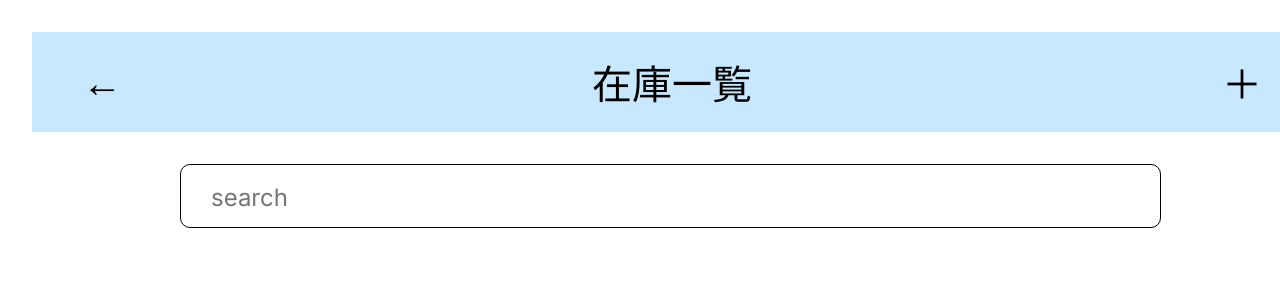
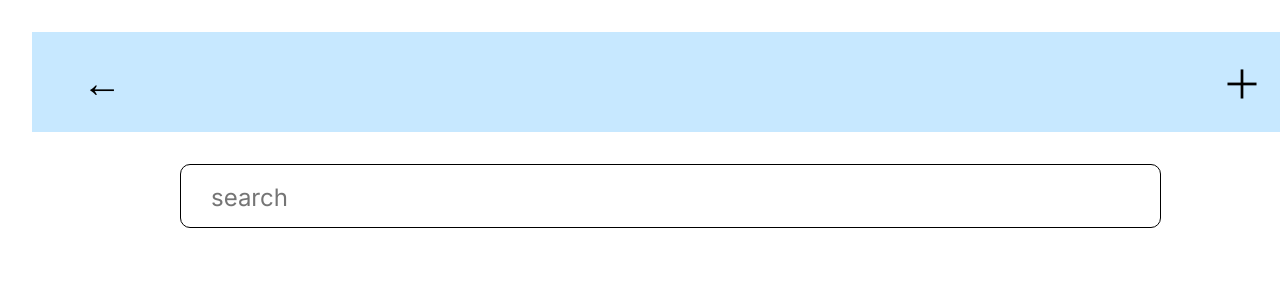
Before and after one commit to itc-s23011/Inventory-control, a Next.js app in the folder frontend/: page /inventoryList in a window 1280 px wide. Shown: the top 300 px of the page. Built offline with nearby package versions, Linux system fonts and the light colour scheme.

Commit message:
在庫登録画面で在庫登録して、登録完了ボタンを押すと、登録されたカテゴリーの在庫の一覧を表示するように修正。

```diff
--- a/frontend/src/pages/inventoryList.js
+++ b/frontend/src/pages/inventoryList.js
@@ -13,14 +13,20 @@ const InventoryList = () => {
   const [filteredItems, setFilteredItems] = useState([]);
   const [selectedItem, setSelectedItem] = useState(null);
   const router = useRouter();
+  const { category } = router.query;
 
   useEffect(() => {
     if (typeof window !== "undefined") {
       const storedItems = JSON.parse(localStorage.getItem("items")) || [];
       setItems(storedItems);
-      setFilteredItems(storedItems);
+      if (category) {
+        const filtered = storedItems.filter(item => item.category === category);
+        setFilteredItems(filtered);
+      } else {
+        setFilteredItems(storedItems);
+      }
     }
-  }, []);
+  }, [category]);
 
   const handleSearch = (event) => {
     const query = event.target.value;
@@ -49,7 +55,7 @@ const InventoryList = () => {
             <Link href="/">
               <div style={{ color: 'black', fontSize: 40, fontFamily: 'Inter', fontWeight: '400', cursor: 'pointer' }}>←</div>
             </Link>
-            <div style={{ color: 'black', fontSize: 40, fontFamily: 'Inter', fontWeight: '400' }}>在庫一覧</div>
+            <div style={{ color: 'black', fontSize: 40, fontFamily: 'Inter', fontWeight: '400' }}>{category}</div>
             <div style={{ color: 'black', fontSize: 40, fontFamily: 'Inter', fontWeight: '400', cursor: 'pointer' }} onClick={handleAddItem}>＋</div>
           </div>
           <div className={styles.searchContainer} style={{ left: '148px', top: '132px' }}>
```
